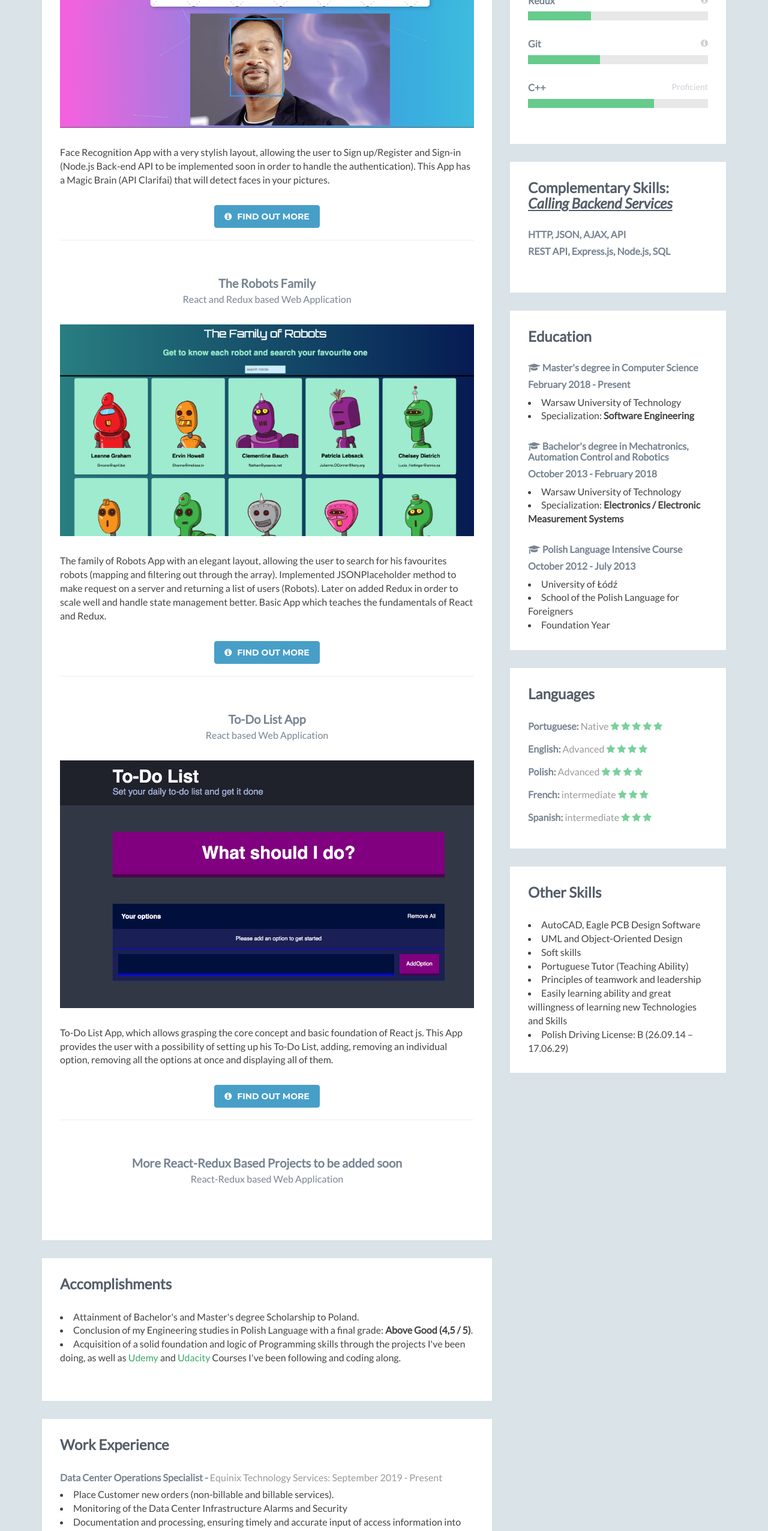
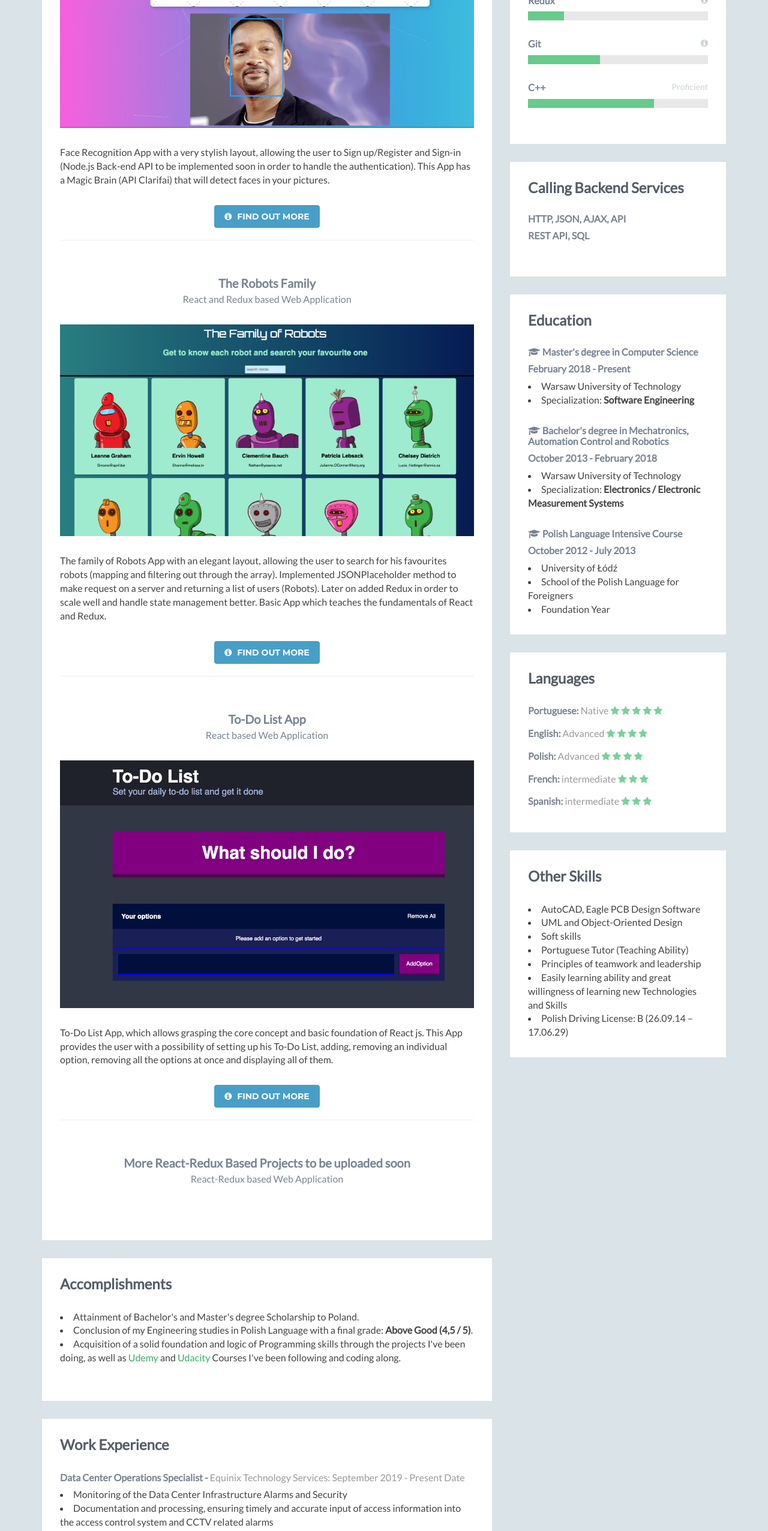
Before and after one commit to Calivala-86/portfolio, a plain HTML site: page index.html in a window 1280 px wide. Shown: the part 947-3500 px from the top of the page at 60% size. Drawn offline with Linux system fonts and the light colour scheme; a script that the page names is missing.

Commit message:
Update index.html

```diff
--- a/index.html
+++ b/index.html
@@ -104,7 +104,7 @@
                             <hr class="divider" />
                         </div><!--//content-->
                         <div class="item featured text-center">
-                                <h3 class="title"><a href="#" target="_blank">More React-Redux Based Projects to be added soon</a></h3>
+                                <h3 class="title"><a href="#" target="_blank">More React-Redux Based Projects to be uploaded soon</a></h3>
                                 <p class="summary">React-Redux based Web Application</p>
                         </div><!--//content-->
                     </div><!--//section-inner-->
@@ -127,8 +127,7 @@
                         <h2 class="heading">Work Experience</h2>
                         <div class="content">
                             <div class="item">
-                                <h3 class="title"> Data Center Operations Specialist - <span class="place"><a href="hthttps://www.equinix.com//">Equinix Technology Services: </a></span> <span class="year">September 2019 - Present</span></h3>
-                                <li>Place Customer new orders (non-billable and billable services).</li>
+                                <h3 class="title"> Data Center Operations Specialist - <span class="place"><a href="hthttps://www.equinix.com//">Equinix Technology Services: </a></span> <span class="year">September 2019 - Present Date</span></h3>
                                 <li>Monitoring of the Data Center Infrastructure Alarms and Security</li>
                                 <li>Documentation and processing, ensuring timely and accurate input of access information into the access control system and CCTV related alarms</li>
                                 <li>Acquaintance with BMS and EMS systems, security access control systems, and Data Canter infrastructure</li>
@@ -141,7 +140,7 @@
 
                             <div class="item">
                                 <h3 class="title"> Customer Service Professional - <span class="place"><a href="https://www.sitel.com/">Sitel Group: </a></span> <span class="year">July 2018 - September 2019</span></h3>
-                                <li>Outsourcing/Offshoring: Equinix Service Desk Agent.</li>
+                                <li>Equinix (Outsourcing): Global Service Desk Agent.</li>
                                 <li>Place Customer new orders (non-billable and billable services).</li>
                                 <li>Support customer requests such as modifying canceling or updating existing orders with <strong>French, Portuguese </strong> and <strong>English.</strong></li>
                                 <li>Review and book orders using the ECP (Equinix Customer Portal)/CSC and Siebel.</li>
@@ -235,7 +234,7 @@
                                 <div class="item">
                                     <h3 class="level-title">Redux<span class="level-label" data-toggle="tooltip" data-placement="left" data-animation="true" title="Baby steps!"><i class="fa fa-info-circle"></i></span></h3>
                                     <div class="level-bar">
-                                        <div class="level-bar-inner" data-level="35%">
+                                        <div class="level-bar-inner" data-level="20%">
                                         </div>
                                     </div><!--//level-bar-->
                                 </div><!--//item-->
@@ -266,12 +265,12 @@
                 <!-- COMPLEMENTAR SKILLS -->
                 <aside class="skills aside section">
                     <div class="section-inner">
-                        <h2 class="heading">Complementary Skills: <em>Calling Backend Services</em></h2>
+                        <h2 class="heading">Calling Backend Services</h2>
                         <div class="content">
                             <div class="skillset">
                                 <div class="item">
                                     <h3 class="level-title">HTTP, JSON, AJAX, API</h3>
-                                    <h3 class="level-title">REST API, Express.js, Node.js, SQL</h3>
+                                    <h3 class="level-title">REST API, SQL</h3>
                                 </div><!--//item-->
                             </div>
                         </div><!--//content-->
```
